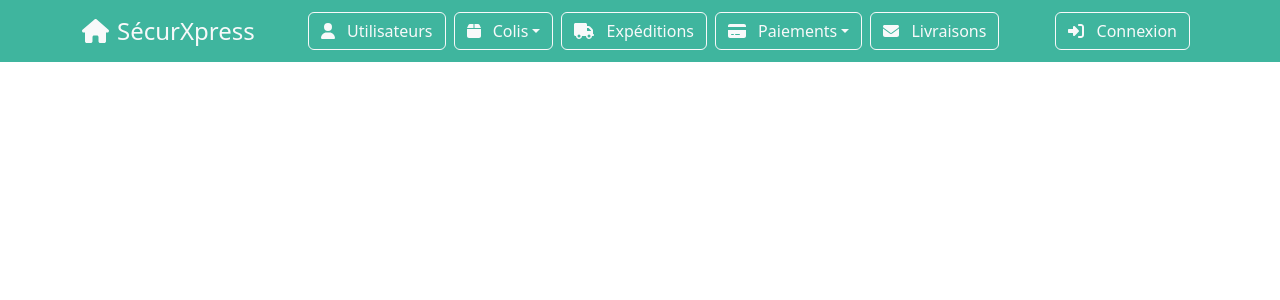
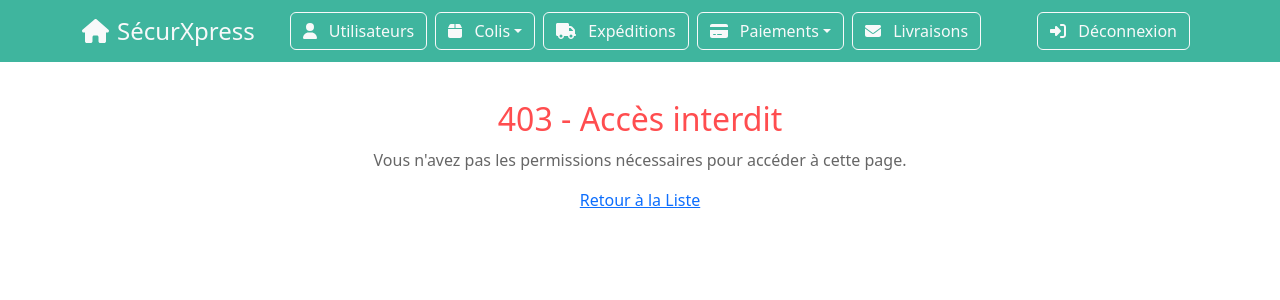
Before and after one commit to AssaBaradji/Frontend_gestion_colis, a Vue app: page /forbidden in a window 1280 px wide. Shown: the top 300 px of the page. Built offline with nearby package versions, Linux system fonts and the light colour scheme.

Commit message:
gestion des roles et statut

```diff
--- a/package.json
+++ b/package.json
@@ -20,8 +20,9 @@
     "@fortawesome/vue-fontawesome": "^3.0.8",
     "axios": "^1.7.7",
     "bootstrap": "^5.3.0",
+    "jwt-decode": "^4.0.0",
     "nodemon": "^3.1.7",
-    "pinia": "^2.2.5",
+    "pinia": "^2.2.6",
     "vee-validate": "^4.14.7",
     "vue": "^3.5.12",
     "vue-i18n": "^10.0.4",
--- a/src/App.vue
+++ b/src/App.vue
@@ -7,8 +7,8 @@
     <nav class="container">
       <router-link
         class="navbar-brand d-flex align-items-center text-light"
-        @click="setActiveRoute('/')"
-        to="/"
+        @click="setActiveRoute('/home')"
+        to="/home"
       >
         <font-awesome-icon icon="home" class="me-2" />
         {{ $t('app.title') }}
@@ -158,7 +158,7 @@
               @click="setActiveRoute('/login')"
             >
               <font-awesome-icon icon="sign-in-alt" class="me-2" />
-              Connexion
+              Déconnexion
             </router-link>
           </li>
         </ul>
--- a/src/components/user/ShowUser.vue
+++ b/src/components/user/ShowUser.vue
@@ -62,7 +62,7 @@
                 <input
                   type="text"
                   class="form-control"
-                  :value="user.statut === 'actif' ? 'Actif' : 'Bloqué'"
+                  :value="user.statut === 'Actif' ? 'Actif' : 'Bloqué'"
                   readonly
                 />
               </div>
--- a/src/components/user/UserList.vue
+++ b/src/components/user/UserList.vue
@@ -48,15 +48,15 @@
           <td>{{ user.email }}</td>
           <td>{{ user.role }}</td>
 
-          <td>
-            {{
-              typeof user.statut === 'string'
-                ? user.statut
-                : user.statut
-                ? 'Actif'
-                : 'Bloqué'
-            }}
+          <td class="text-center">
+            <input
+              type="checkbox"
+              class="form-check-input"
+              :checked="user.statut === 'Actif'"
+              disabled
+            />
           </td>
+
           <td class="text-center">
             <router-link
               :to="'/users/show/' + user.id"
@@ -83,7 +83,7 @@
   </div>
 </template>
 
-  <script setup>
+<script setup>
 import { computed, onMounted, ref } from 'vue'
 import { useUserStore } from '@/store/userStore'
 import { useToast } from 'vue-toastification'
@@ -109,6 +109,7 @@ const deleteUser = async id => {
   console.log("ID de l'utilisateur à supprimer :", id)
   try {
     await store.deleteUser(id)
+    toast.success('Utilisateur supprimé avec succès.')
     await store.fetchUsers()
   } catch (error) {
     console.error("Erreur lors de la suppression de l'utilisateur :", error)
@@ -117,9 +118,9 @@ const deleteUser = async id => {
 }
 </script>
 
-  <style scoped>
+<style scoped>
 .text-primary {
-  color: #0d6efd;
+  color: #0d6efd !important;
 }
 .btn- {
   background-color: #3fb59e;
@@ -143,4 +144,8 @@ const deleteUser = async id => {
 .search-icon {
   background-color: #e0e0e0;
 }
+.form-check-input {
+  accent-color: #3fb59e;
+  border: 1px solid black;
+}
 </style>
--- a/src/router/index.js
+++ b/src/router/index.js
@@ -40,6 +40,16 @@ import ShowDelivery from '@/components/delivery/ShowDelivery.vue'
 const routes = [
   { path: '/', redirect: '/login' },
   { path: '/login', name: 'Login', component: Login },
+  {
+    path: '/forbidden',
+    name: 'Forbidden',
+    component: () => import('@/views/Forbidden.vue'),
+  },
+  {
+    path: '/Bloque',
+    name: 'Bloque',
+    component: () => import('@/views/Bloque.vue'),
+  },
 
   {
     path: '/home',
@@ -64,14 +74,14 @@ const routes = [
     path: '/users/add',
     name: 'AddUser',
     component: AddUser,
-    meta: { requiresAuth: true },
+    meta: { requiresAuth: true, requiresRole: ['Admin'] },
   },
   {
     path: '/users/edit/:id',
     name: 'EditUser',
     component: EditUser,
     props: true,
-    meta: { requiresAuth: true },
+    meta: { requiresAuth: true, requiresRole: ['Admin'] },
   },
   {
     path: '/users/show/:id',
@@ -246,12 +256,25 @@ const router = createRouter({
 
 router.beforeEach((to, from, next) => {
   const authStore = useAuthStore()
+
   if (to.meta.requiresAuth && !authStore.isAuthenticated) {
-    next({ name: 'Login' })
-  } else if (to.name === 'Login' && authStore.isAuthenticated) {
-    next({ name: 'Home' })
-  } else {
-    next()
+    console.log('Non authentifié : redirection vers Login')
+    return next({ name: 'Login' })
   }
+
+  if (to.meta.requiresRole) {
+    const userRole = authStore.userRole
+    console.log('Rôle utilisateur actuel :', userRole)
+    console.log('Rôles requis pour cette route :', to.meta.requiresRole)
+
+    if (!to.meta.requiresRole.includes(userRole)) {
+      console.log(
+        `Accès refusé : rôle ${userRole} non autorisé pour cette route`,
+      )
+      return next({ name: 'Forbidden' })
+    }
+  }
+
+  next()
 })
 export default router
--- a/src/store/authStore.js
+++ b/src/store/authStore.js
@@ -1,69 +1,3 @@
-// import { defineStore } from 'pinia'
-// import axios from 'axios'
-// import { ref, computed } from 'vue'
-// import { useRouter } from 'vue-router'
-
-// export const useAuthStore = defineStore('auth', () => {
-//   const user = ref(null)
-//   const token = ref(localStorage.getItem('token') || '')
-//   const isAuthenticated = ref(!!token.value)
-//   const router = useRouter()
-
-//   const currentUser = computed(() => user.value)
-
-//   // Intercepteur pour ajouter le token dans les requêtes
-//   axios.interceptors.request.use(config => {
-//     if (token.value) {
-//       config.headers.Authorization = `Bearer ${token.value}`
-//     }
-//     return config
-//   })
-
-//   const login = async (email, password) => {
-//     try {
-//       const response = await axios.post('http://localhost:3000/login', {
-//         email,
-//         mot_de_passe: password,
-//       })
-//       token.value = response.data.token
-//       isAuthenticated.value = true
-//       localStorage.setItem('token', token.value)
-//       await fetchUserProfile()
-//       router.push({ name: 'Home' }) // Redirige vers la page d'accueil après connexion
-//     } catch (error) {
-//       console.error("Erreur lors de l'authentification :", error)
-//       throw new Error("Échec de l'authentification. Veuillez vérifier vos identifiants.")
-//     }
-//   }
-
-//   const fetchUserProfile = async () => {
-//     if (!token.value) return
-//     try {
-//       const response = await axios.get('http://localhost:3000/utilisateurs/')
-//       user.value = response.data
-//     } catch (error) {
-//       console.error('Erreur lors de la récupération du profil utilisateur :', error)
-//       logout()
-//     }
-//   }
-
-//   const logout = () => {
-//     token.value = ''
-//     user.value = null
-//     isAuthenticated.value = false
-//     localStorage.removeItem('token')
-//     router.push({ name: 'Login' }) // Redirige vers la page de connexion après déconnexion
-//   }
-
-//   return {
-//     currentUser,
-//     token,
-//     isAuthenticated,
-//     login,
-//     logout,
-//     fetchUserProfile,
-//   }
-// })
 import { defineStore } from 'pinia'
 import axios from 'axios'
 import { ref, computed } from 'vue'
@@ -75,22 +9,24 @@ export const useAuthStore = defineStore('auth', () => {
   const refreshToken = ref(localStorage.getItem('refreshToken') || '')
   const isAuthenticated = ref(!!token.value)
   const router = useRouter()
+  const userObject = ref()
+  const userRole = computed(() => userObject.value.role || '')
 
   const currentUser = computed(() => user.value)
 
   axios.interceptors.request.use(
-    async (config) => {
+    async config => {
       if (token.value) {
         config.headers.Authorization = `Bearer ${token.value}`
       }
       return config
     },
-    (error) => Promise.reject(error)
+    error => Promise.reject(error),
   )
 
   axios.interceptors.response.use(
-    (response) => response,
-    async (error) => {
+    response => response,
+    async error => {
       if (error.response && error.response.status === 401) {
         try {
           await refreshAccessToken()
@@ -102,7 +38,7 @@ export const useAuthStore = defineStore('auth', () => {
         }
       }
       return Promise.reject(error)
-    }
+    },
   )
 
   const login = async (email, password) => {
@@ -111,6 +47,11 @@ export const useAuthStore = defineStore('auth', () => {
         email,
         mot_de_passe: password,
       })
+
+      userObject.value = response.data.utilisateur
+      if (userObject.value.statut === false) {
+        router.push('/Bloque')
+      } else {
         token.value = response.data.token
         refreshToken.value = response.data.refreshToken
         isAuthenticated.value = true
@@ -118,10 +59,12 @@ export const useAuthStore = defineStore('auth', () => {
         localStorage.setItem('refreshToken', refreshToken.value)
         await fetchUserProfile()
         router.push({ name: 'Home' })
+        console.log('userRole', userObject.value)
+      }
     } catch (error) {
       console.error("Erreur lors de l'authentification :", error)
       throw new Error(
-        "Échec de l'authentification. Veuillez vérifier vos identifiants."
+        "Échec de l'authentification. Veuillez vérifier vos identifiants.",
       )
     }
   }
@@ -134,7 +77,7 @@ export const useAuthStore = defineStore('auth', () => {
     } catch (error) {
       console.error(
         'Erreur lors de la récupération du profil utilisateur :',
-        error
+        error,
       )
       logout()
     }
@@ -148,9 +91,9 @@ export const useAuthStore = defineStore('auth', () => {
       token.value = response.data.token
       localStorage.setItem('token', token.value)
     } catch (error) {
-      console.error("Erreur lors du rafraîchissement du jeton :", error)
+      console.error('Erreur lors du rafraîchissement du jeton :', error)
       logout()
-      throw new Error("Session expirée. Veuillez vous reconnecter.")
+      throw new Error('Session expirée. Veuillez vous reconnecter.')
     }
   }
 
@@ -168,6 +111,7 @@ export const useAuthStore = defineStore('auth', () => {
     currentUser,
     token,
     isAuthenticated,
+    userRole,
     login,
     logout,
     fetchUserProfile,
--- /dev/null
+++ b/src/views/Bloque.vue
@@ -0,0 +1,25 @@
+<template>
+  <div class="forbidden">
+    <h1>403 - Accès interdit</h1>
+    <p>Votre compte est bloqué. Veuillez contacter l'administrateur.</p>
+    <router-link to="/Login">Retour</router-link>
+  </div>
+</template>
+
+  <script setup>
+</script>
+
+  <style scoped>
+.forbidden {
+  text-align: center;
+  margin-block-start: 100px;
+}
+h1 {
+  font-size: 2rem;
+  color: #ff4d4f;
+}
+p {
+  margin-block-start: 10px;
+  color: #666;
+}
+</style>
--- /dev/null
+++ b/src/views/Forbidden.vue
@@ -0,0 +1,27 @@
+<template>
+  <div class="forbidden">
+    <h1>403 - Accès interdit</h1>
+    <p>
+      Vous n'avez pas les permissions nécessaires pour accéder à cette page.
+    </p>
+    <router-link to="/users">Retour à la Liste</router-link>
+  </div>
+</template>
+
+<script setup>
+</script>
+
+<style scoped>
+.forbidden {
+  text-align: center;
+  margin-block-start: 100px;
+}
+h1 {
+  font-size: 2rem;
+  color: #ff4d4f;
+}
+p {
+  margin-block-start: 10px;
+  color: #666;
+}
+</style>
```
Also changed, not shown: src/views/Login.vue (+0 -213 lines), src/views/NotFound.vue (deleted, +0 -9 lines), src/components/paymentmethod/ShowPaymentMethod.vue (line endings or trailing spaces), 1 other file (tests, documents, lock files or other folders). Lines whose indentation alone changed are shown as unchanged.
